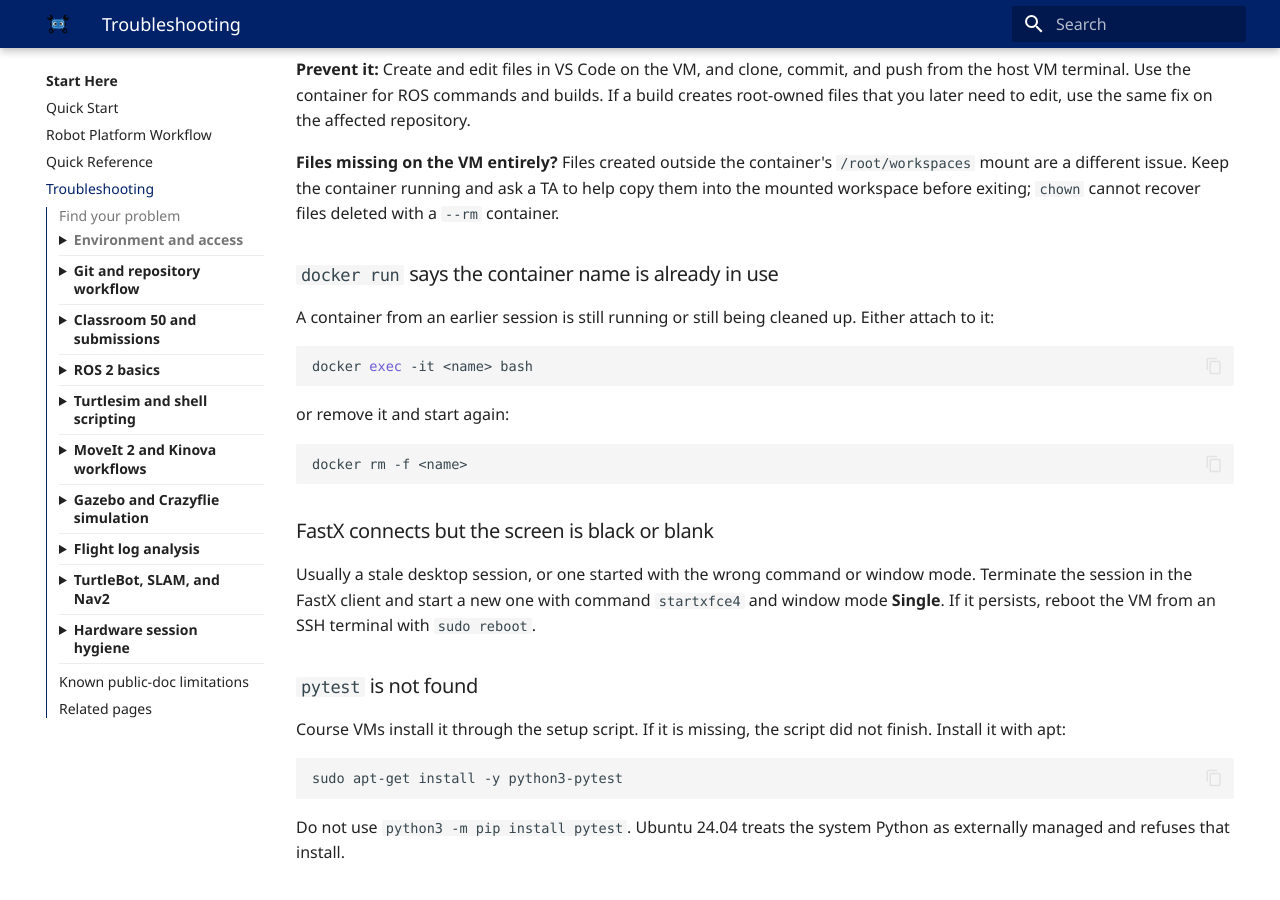
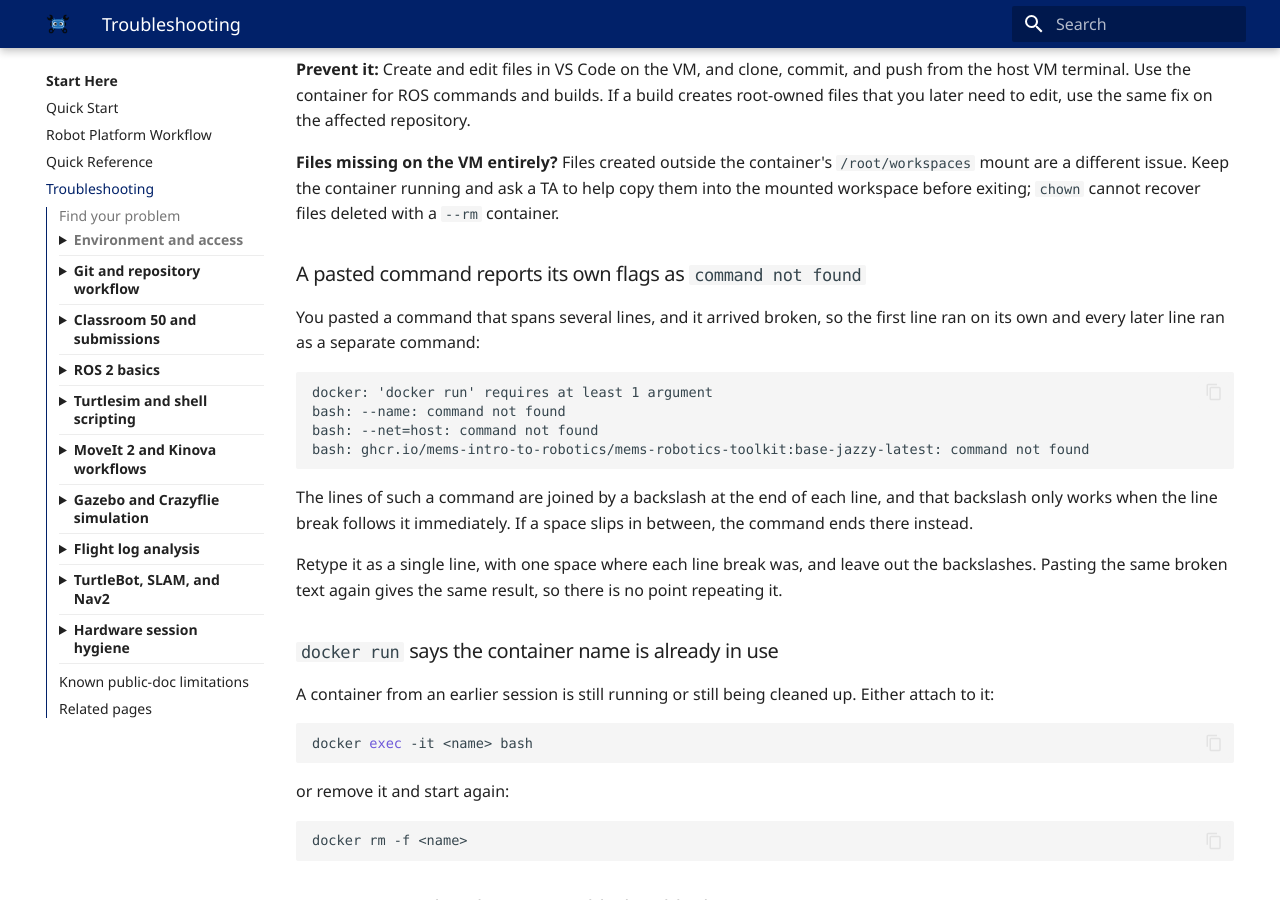
Before and after one commit to MEMS-Intro-to-Robotics/MEMS-Intro-to-Robotics.github.io, an MkDocs documentation site: the page built from docs/troubleshooting.md, in a window 1280 px wide and 900 px high, scrolled down 2170 px. Built offline with MkDocs 1.6.1 and Material for MkDocs 9.7.7, drawn with Linux system fonts in a browser that asks for light colours.

Commit message:
Add the broken multi-line paste to troubleshooting
A student and a TA lost a Lab 4 session to this: a pasted docker run command
split at a backslash, so bash reported each flag as command not found, and
rerunning the same paste gave the same result.

````diff
--- a/docs/troubleshooting.md
+++ b/docs/troubleshooting.md
@@ -91,6 +91,26 @@ the same fix on the affected repository.
 `/root/workspaces` mount are a different issue. Keep the container running and
 ask a TA to help copy them into the mounted workspace before exiting; `chown`
 cannot recover files deleted with a `--rm` container.
+
+### A pasted command reports its own flags as `command not found`
+
+You pasted a command that spans several lines, and it arrived broken, so the
+first line ran on its own and every later line ran as a separate command:
+
+```text
+docker: 'docker run' requires at least 1 argument
+bash: --name: command not found
+bash: --net=host: command not found
+bash: ghcr.io/mems-intro-to-robotics/mems-robotics-toolkit:base-jazzy-latest: command not found
+```
+
+The lines of such a command are joined by a backslash at the end of each line,
+and that backslash only works when the line break follows it immediately. If a
+space slips in between, the command ends there instead.
+
+Retype it as a single line, with one space where each line break was, and leave
+out the backslashes. Pasting the same broken text again gives the same result,
+so there is no point repeating it.
 
 ### `docker run` says the container name is already in use
 
````
